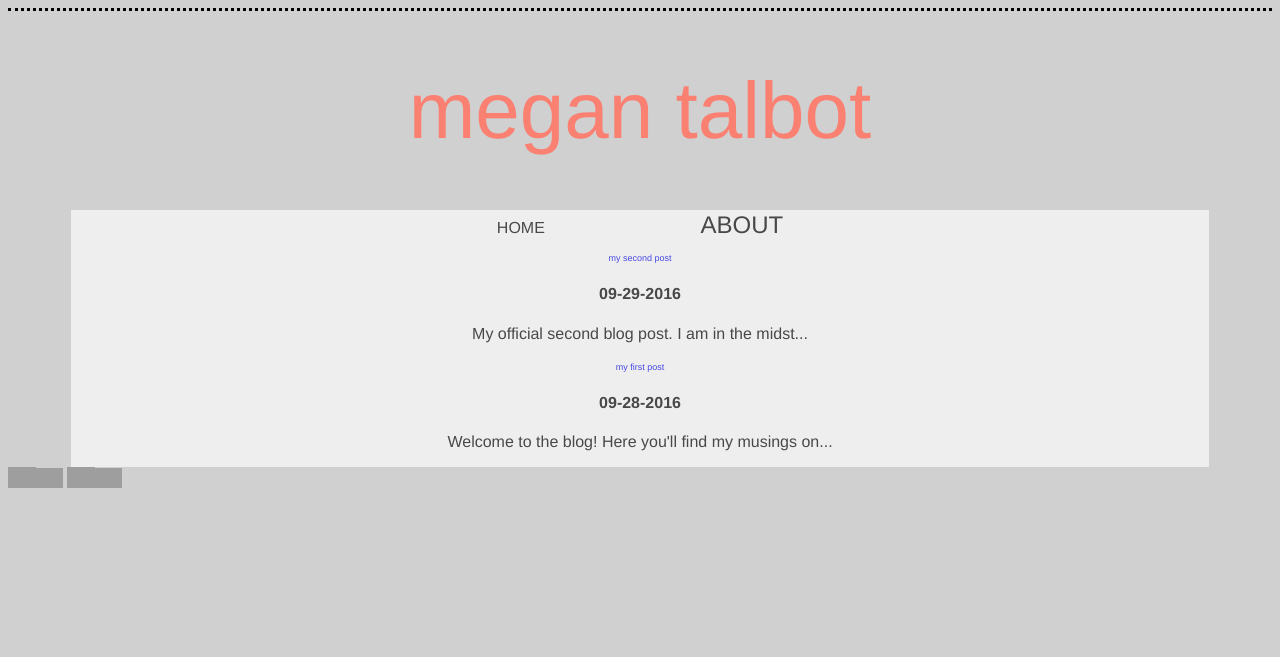
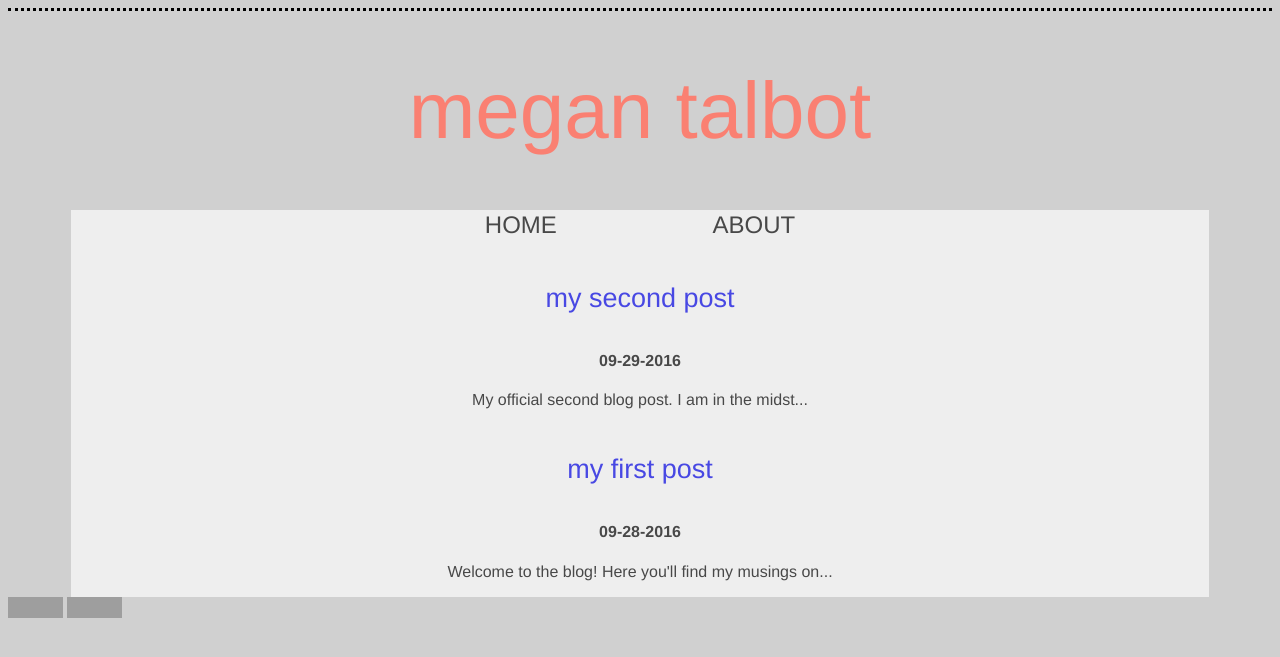
Before and after one commit to meganft/meganft.github.io, a Jekyll site: the page built from index.html, in a window 1280 px wide. Shown: the top 657 px of the page. Built offline with Jekyll 4.4.1, drawn with Linux system fonts in a browser that asks for light colours; grey boxes are pictures that could not be loaded.

Commit message:
Update to about page

```diff
--- a/_includes/header.html
+++ b/_includes/header.html
@@ -8,6 +8,6 @@
 <body>
   <h1>{{ site.title }}</h1>
   <div>
-      <a style="color:black; align: middle; padding:2cm;" href="/">HOME</a></li> <a style="color:black; font-size: 1.5em; align: middle; padding:2cm;" href="/about.html">ABOUT</a></li>
+      <a style="color:black; font-size: 1.5em; align: middle; padding:2cm;" href="/">HOME</a></li> <a style="color:black; font-size: 1.5em; align: middle; padding:2cm;" href="/about.html">ABOUT</a></li>
   </div>
   <div class="container">
--- a/css/styles.css
+++ b/css/styles.css
@@ -21,7 +21,7 @@ h3 {
   color: black;
   font-family: Helvetica Neue;
   font-weight: lighter;
-  font-size: .75em;
+  font-size: 36px;
 }
 
 h2 {
```
